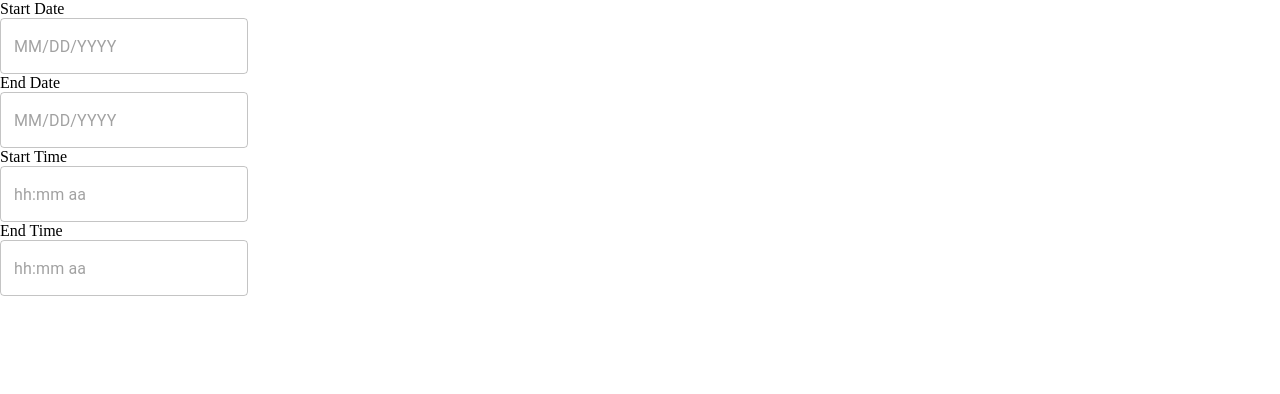
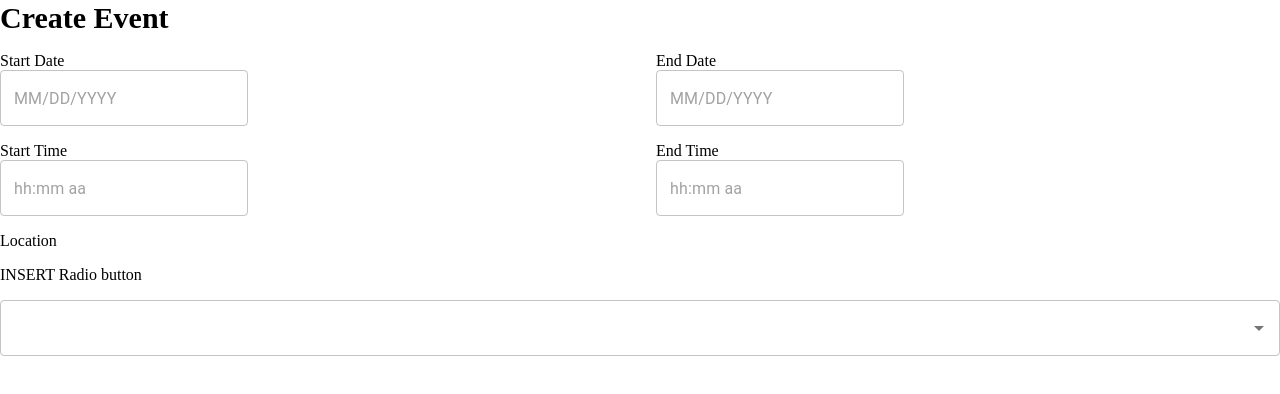
Before and after one commit to cornellh4i/lagos-volunteers, a Next.js app in the folder frontend/: page /events/create in a window 1280 px wide. Shown: the top 394 px of the page. Built offline with nearby package versions, Linux system fonts and the light colour scheme; no server answers.

Commit message:
format pickers

```diff
--- a/frontend/src/components/atoms/DatePicker.tsx
+++ b/frontend/src/components/atoms/DatePicker.tsx
@@ -16,7 +16,10 @@ const CustomDatePicker = ({ label }: Props) => {
     <div>
       <div> {label} </div>
       <LocalizationProvider dateAdapter={AdapterDayjs}>
-        <DatePicker label="" />
+        <DatePicker
+          label=""
+          sx={{ borderRadius: 2, borderColor: "primary.main" }}
+        />
       </LocalizationProvider>
     </div>
   );
--- a/frontend/src/components/atoms/LocationPicker.tsx
+++ b/frontend/src/components/atoms/LocationPicker.tsx
@@ -1,11 +1,40 @@
 import React from "react";
+import Autocomplete from "@mui/material/Autocomplete";
+import CustomTextField from "./TextField";
+import { TextField } from "@mui/material";
+
+interface Props {
+  label: string;
+}
 
 /**
  * A LocationPicker component is an input field that allows selecting a specific
  * geographic location with autocomplete
  */
-const LocationPicker = () => {
-  return <>Hello there</>;
+const LocationPicker = ({ label }: Props) => {
+  return (
+    <div>
+      <div> {label} </div>
+      <Autocomplete
+        disablePortal
+        options={LocationOptions}
+        sx={{
+          borderRadius: 2,
+          borderColor: "primary.main",
+          size: "small",
+          margin: "dense",
+        }}
+        renderInput={(params) => <TextField {...params} />}
+      />
+    </div>
+  );
 };
 
+const LocationOptions = [
+  { label: "location1" },
+  { label: "location2" },
+  { label: "location3" },
+  { label: "location4" },
+  { label: "location5" },
+];
 export default LocationPicker;
--- a/frontend/src/components/atoms/TimePicker.tsx
+++ b/frontend/src/components/atoms/TimePicker.tsx
@@ -15,7 +15,16 @@ const CustomTimePicker = ({ label }: Props) => {
     <div>
       <div> {label} </div>
       <LocalizationProvider dateAdapter={AdapterDayjs}>
-        <TimePicker label="" data-mdb-toggle="timepicker" />
+        <TimePicker
+          label=""
+          data-mdb-toggle="timepicker"
+          sx={{
+            borderRadius: 2,
+            borderColor: "primary.main",
+            size: "small",
+            margin: "dense",
+          }}
+        />
       </LocalizationProvider>
     </div>
   );
--- a/frontend/src/components/molecules/EventForm.tsx
+++ b/frontend/src/components/molecules/EventForm.tsx
@@ -1,15 +1,30 @@
 import React from "react";
 import DatePicker from "../atoms/DatePicker";
 import TimePicker from "../atoms/TimePicker";
+import LocationPicker from "../atoms/LocationPicker";
 
 /** An EventForm page */
 const EventForm = () => {
   return (
-    <div>
-      <DatePicker label="Start Date" />
-      <DatePicker label="End Date" />
-      <TimePicker label="Start Time" />
-      <TimePicker label="End Time" />
+    <div className="">
+      <div className="space-y-4 ">
+        <div className="font-bold text-3xl"> Create Event </div>
+        <div className="flex md:space-x-4 grid sm:grid-cols-1 md:grid-cols-2">
+          <div className="sm:pb-4 md:pb-0">
+            <DatePicker label="Start Date" />
+          </div>
+          <DatePicker label="End Date" />
+        </div>
+        <div className="flex md:space-x-4 grid sm:grid-cols-1 md:grid-cols-2">
+          <div className="sm:pb-4 md:pb-0">
+            <TimePicker label="Start Time" />
+          </div>
+          <TimePicker label="End Time" />
+        </div>
+        <div> Location </div>
+        <div> INSERT Radio button </div>
+        <LocationPicker label="" />
+      </div>
     </div>
   );
 };
```
